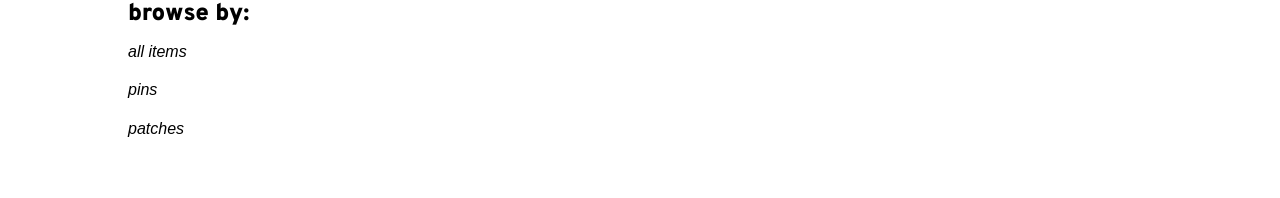
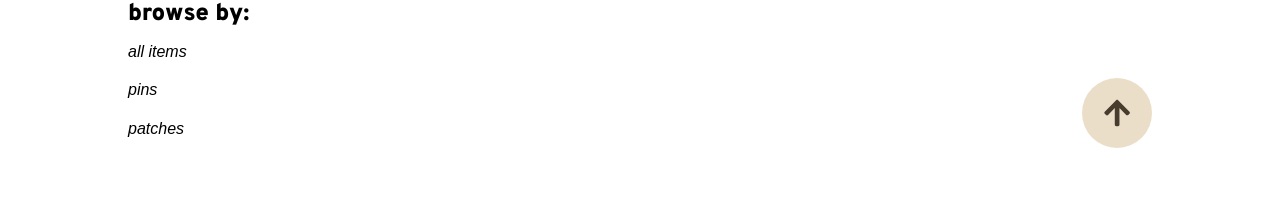
Before and after one commit to kayevans/pinsAndPatchesApp, a React (Create React App) app: page / in a window 1280 px wide. Shown: the part 632-830 px from the top of the page. Built offline with nearby package versions, Linux system fonts and the light colour scheme; no server answers; the database is empty.

Commit message:
added back to top button

```diff
--- a/src/App.js
+++ b/src/App.js
@@ -1,4 +1,6 @@
 import React, { Component } from 'react';
+import { FontAwesomeIcon } from '@fortawesome/react-fontawesome';
+import { faArrowUp } from '@fortawesome/free-solid-svg-icons';
 import './App.css';
 
 // import the other components
@@ -11,6 +13,9 @@ class App extends Component {
 
   constructor(){
     super();
+
+    // make top of page reference
+    this.topOfPage = React.createRef();
 
     this.state = {
       cartShown: false,
@@ -43,13 +48,22 @@ class App extends Component {
 
   }
 
+  // make a function that will scroll to the top of the page
+  handleScrollToTop = () => {
+    window.scrollTo(0, this.topOfPage.current.offsetTop);
+  }
+
 
   render(){
     return (
       <div>
-        <Header cart = {this.state.cart} handleCartFunc = {this.handleCartShown} />
+        <Header cart = {this.state.cart} handleCartFunc = {this.handleCartShown} ref={this.topOfPage}/>
         <Inventory cartState = {this.state.cartShown} handleCartFunc = {this.handleCartShown} handleUserCartFunc= {this.handleUserCart}/>
         <Footer />
+        {/* back to top button */}
+        <button className="backToTop" onClick = {this.handleScrollToTop} aria-label="Go to the top of page">
+          <FontAwesomeIcon icon={faArrowUp} aria-hidden="true"/>
+        </button>
       </div>
     );
   }
--- a/src/Cart.js
+++ b/src/Cart.js
@@ -45,8 +45,8 @@ class Cart extends Component{
         return(
             <div className="cart">
                 <div className="wrapper">
-                    <button onClick={this.handleHideCart} className="closeCart" tabindex="1">
-                        <FontAwesomeIcon icon={faTimes} aria-label="Close the cart"/>
+                    <button onClick={this.handleHideCart} className="closeCart" tabindex="1" aria-label="Close the cart">
+                        <FontAwesomeIcon icon={faTimes} aria-hidden="true"/>
                     </button>
                     <h2>Your cart</h2>
                     <h4 className="amountInCart">{this.props.cart.length} item(s) in cart</h4>
@@ -59,8 +59,8 @@ class Cart extends Component{
                                 <div className="written">
                                     <h4>{currentItem.item.name}</h4>
                                     <p>${currentItem.item.price} CAD</p>
-                                    <button onClick={()=>{this.handleRemoveFromCart(currentItem.key, currentItem)}} className="removeFromCart" tabindex="1">
-                                        <FontAwesomeIcon icon={faTrash} aria-label="Remove this item"/>
+                                    <button onClick={()=>{this.handleRemoveFromCart(currentItem.key, currentItem)}} className="removeFromCart" tabindex="1" aria-label="Remove this item">
+                                        <FontAwesomeIcon icon={faTrash} aria-hidden="true"/>
                                     </button>
                                 </div>
                             </div>
--- a/src/Header.js
+++ b/src/Header.js
@@ -45,8 +45,8 @@ class Header extends Component{
                 <nav>
                     <div className="wrapper">
                         <div className="shoppingCart">
-                            <button onClick={this.handleShowCart} className="showCart" tabIndex="1">
-                                <FontAwesomeIcon icon={faShoppingCart} aria-label="Show your shopping cart"/>
+                            <button onClick={this.handleShowCart} className="showCart" tabIndex="1" aria-label="Show your shopping cart">
+                                <FontAwesomeIcon icon={faShoppingCart} aria-hidden="true"/>
                             </button>
                             <p>{this.props.cart.length}</p>
                         </div>
--- a/src/index.css
+++ b/src/index.css
@@ -46,9 +46,10 @@ img{
   display: block;
 }
 
-/* add default font size */
+/* add default font size | initialize smooth scroll */
 html{
   font-size: 62.5%;
+  scroll-behavior: smooth;
 }
 
 /* remove the list styles */
@@ -108,7 +109,9 @@ a{
 .buyButton:hover,
 .buyButton:focus,
 .mobile:hover,
-.mobile:focus{
+.mobile:focus,
+.backToTop:hover,
+.backToTop:focus{
   background-color: rgba(247, 238, 224, 0.842);
   color: rgb(145, 132, 115);
 }
@@ -128,13 +131,29 @@ a{
   width: 100%;
 }
 
+/* scroll to top button */
+.backToTop{
+  font-size: 3rem;
+  position: fixed;
+  bottom: 20px;
+  right: 10%;
+  display: flex;
+  justify-content: center;
+  align-items: center;
+  height: 70px;
+  width: 70px;
+  background-color: rgba(233, 217, 193, 0.87);
+  color:  rgb(71, 60, 45);
+  border-radius: 50%;
+  transition: all 0.5s ease;
+}
+
 
 
 /*              HEADER STYLES              */
 
 /* default header styles */
 header{
-  /* background: rgb(78, 97, 62); */
   background: linear-gradient(to bottom, rgba(78, 97, 62, 0.459), rgba(78, 97, 62, 0.644)), url(./dan-otis-OYFHT4X5isg-unsplash.jpg);
   background-repeat: no-repeat;
   background-size: cover;
```
